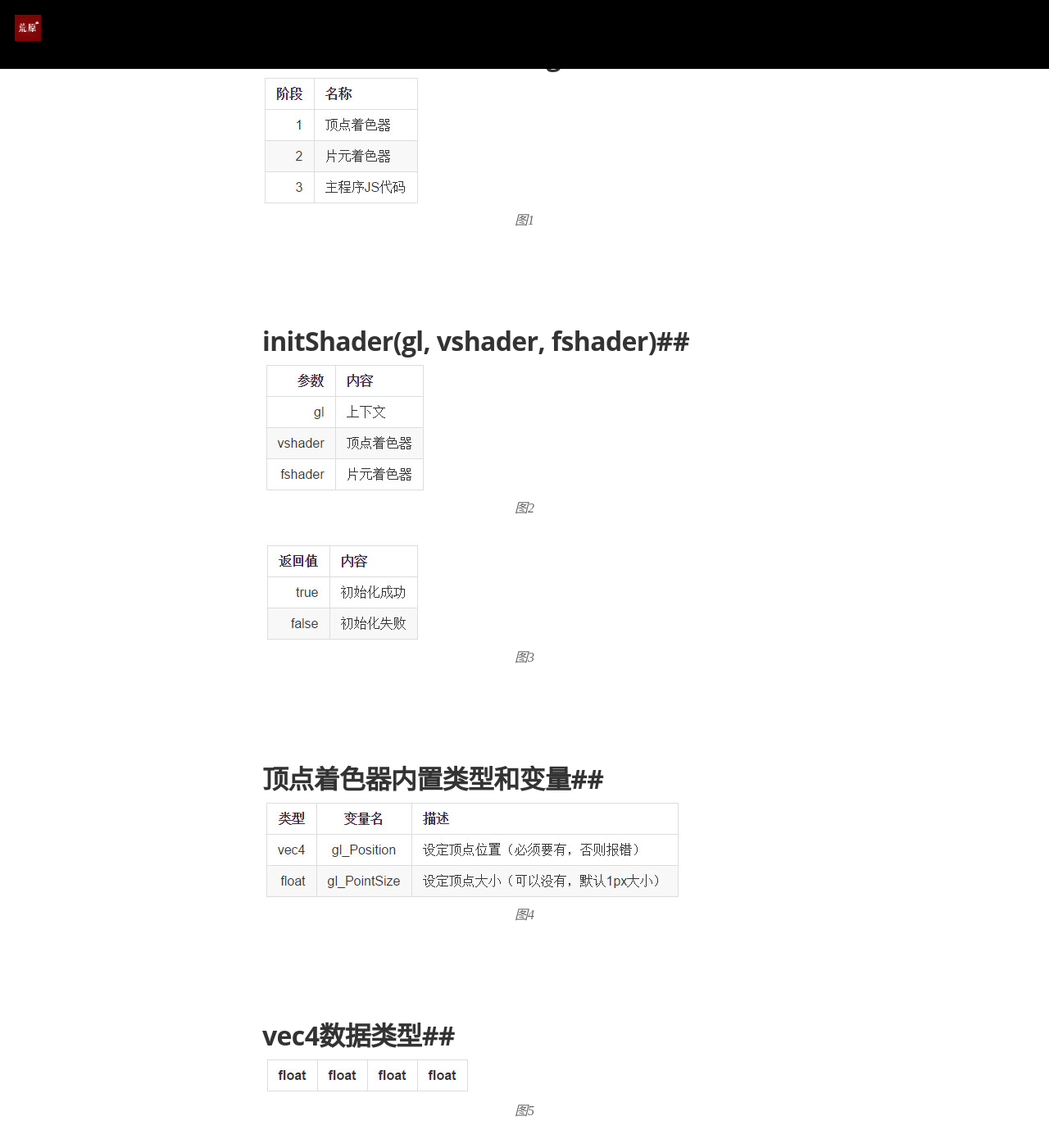
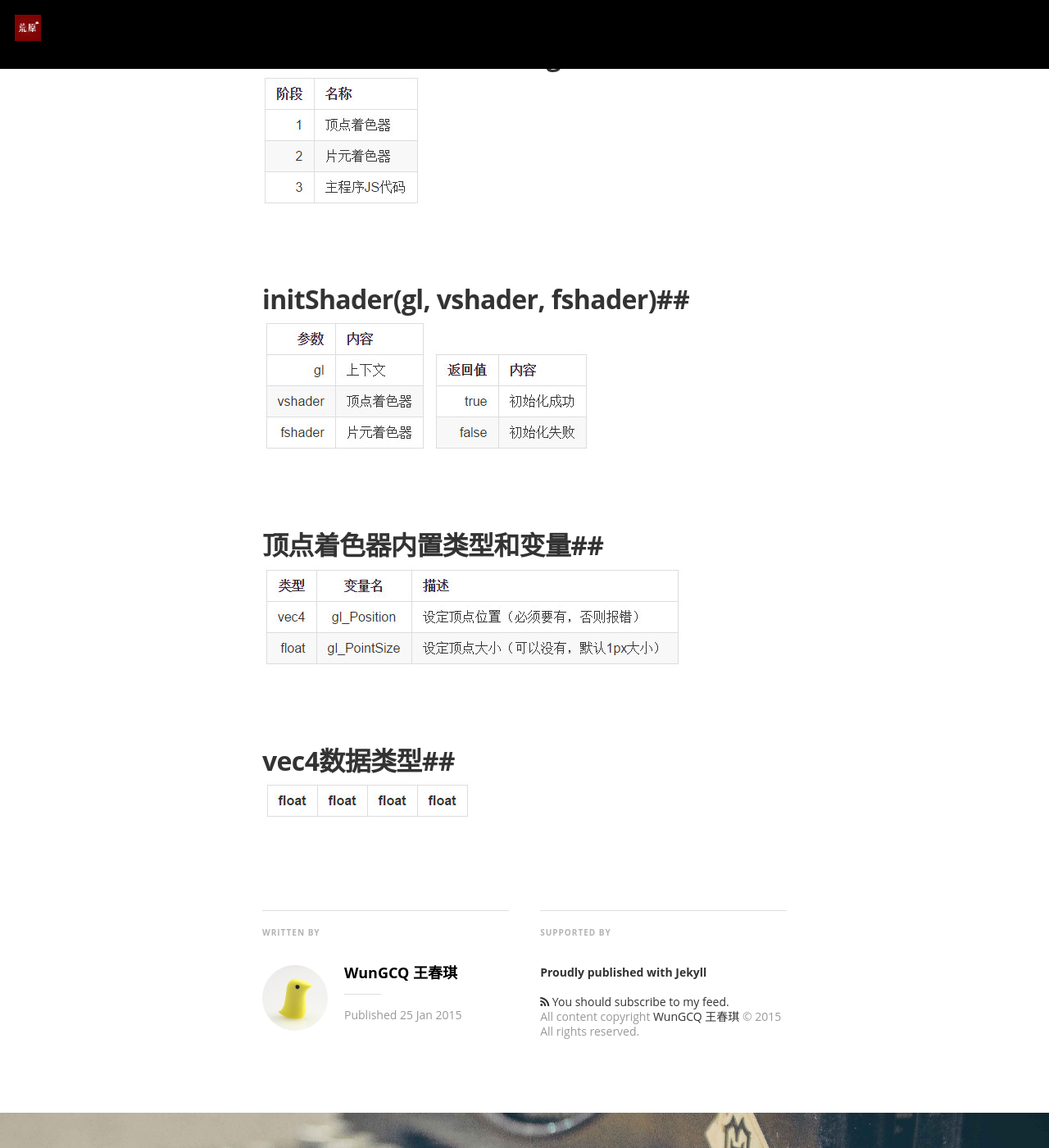
Before and after one commit to wcqblog/wcqblog.github.io, a Jekyll site: the page built from _posts/2015-01-25-webgl-shader.markdown, in a window 1280 px wide and 1400 px high, scrolled down 1316 px. Shown: the whole window at 82% size. Built offline with Jekyll 4.4.1, drawn with Linux system fonts in a browser that asks for light colours; nearby versions of some CDN libraries; some web fonts are replaced; Markdown is read by kramdown in place of the engine named in the settings.

Commit message:
Update 2015-01-25-webgl-shader.markdown

```diff
--- a/_posts/2015-01-25-webgl-shader.markdown
+++ b/_posts/2015-01-25-webgl-shader.markdown
@@ -17,15 +17,15 @@ image: /assets/article_images/2014-11-30-mediator_features/night-track.JPG
 
 ##一个使用了着色器的webgl程序的结构##
 
-<img src="/assets/article_images/2015-01-25-webgl-shader/2015-01-25_234943.jpg" alt="图1">
+<img src="/assets/article_images/2015-01-25-webgl-shader/2015-01-25_234943.jpg">
 ##initShader(gl, vshader, fshader)##
 
-<img src="/assets/article_images/2015-01-25-webgl-shader/2015-01-25_235117.jpg" alt="图2">
-<img src="/assets/article_images/2015-01-25-webgl-shader/2015-01-25_235138.jpg" alt="图3">
+<img src="/assets/article_images/2015-01-25-webgl-shader/2015-01-25_235117.jpg">
+<img src="/assets/article_images/2015-01-25-webgl-shader/2015-01-25_235138.jpg">
 
 ##顶点着色器内置类型和变量##
 
-<img src="/assets/article_images/2015-01-25-webgl-shader/2015-01-25_235151.jpg" alt="图4">
+<img src="/assets/article_images/2015-01-25-webgl-shader/2015-01-25_235151.jpg">
 ##vec4数据类型##
 
-<img src="/assets/article_images/2015-01-25-webgl-shader/2015-01-25_235207.jpg" alt="图5">
+<img src="/assets/article_images/2015-01-25-webgl-shader/2015-01-25_235207.jpg">
```
